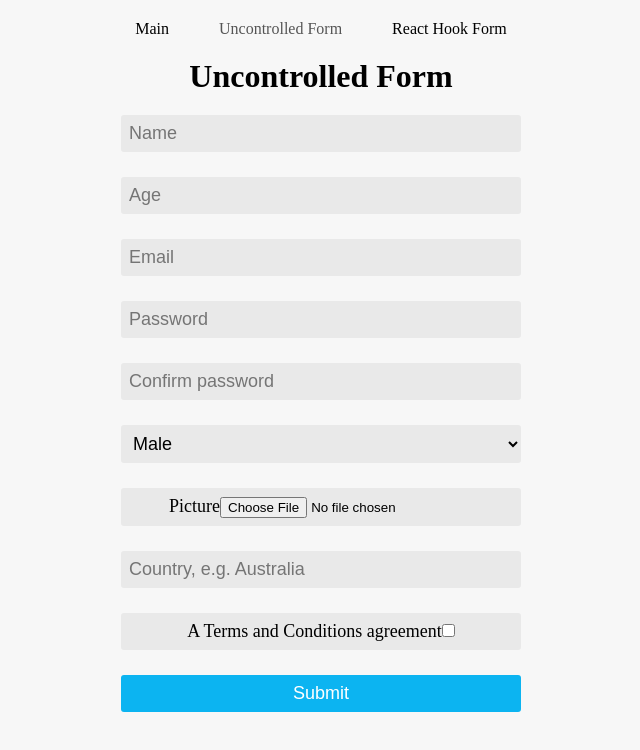
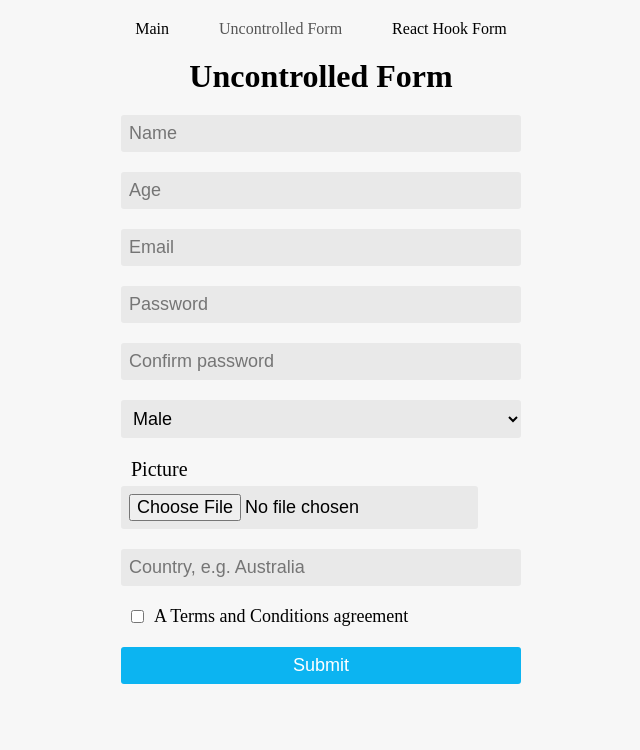
Before and after one commit to IlyaKhokhanov/rss-react, a React (Vite) app: page /uncontrolled in a window 1280 px wide. Shown: the top 750 px of the page, without its empty margins (319-959 px from the left). Built offline with nearby package versions, Linux system fonts and the light colour scheme.

Commit message:
feat: add some styles

```diff
--- a/src/components/Forms/Form.module.scss
+++ b/src/components/Forms/Form.module.scss
@@ -13,20 +13,50 @@
 .form {
   width: 400px;
   display: flex;
-  // align-items: center;
   justify-content: center;
   flex-direction: column;
-  gap: 25px;
 }
 
 .input {
-  // width: 350px;
   padding: 8px 8px;
+  margin-bottom: 20px;
   font-size: 18px;
   border: none;
   outline: none;
   border-radius: 3px;
   background: #e9e9e9;
+}
+
+.picture {
+  display: flex;
+  align-items: flex-start;
+  flex-direction: column;
+}
+
+.countries {
+  margin-top: 5px;
+  margin-bottom: 20px;
+  max-height: 200px;
+  overflow: auto;
+}
+
+.country {
+  padding: 5px;
+  border-bottom: 1px solid #ccc;
+  cursor: pointer;
+
+  &:hover {
+    opacity: 0.7;
+  }
+}
+
+.terms {
+  margin-bottom: 20px;
+  margin-left: 10px;
+  display: flex;
+  align-items: center;
+  gap: 10px;
+  font-size: 18px;
 }
 
 .button {
--- a/src/components/Forms/UncontrolledForm.tsx
+++ b/src/components/Forms/UncontrolledForm.tsx
@@ -19,6 +19,8 @@ function UncontrolledForm() {
 
   const dispatch = useAppDispatch();
   const { countries } = useAppSelector((state) => state.application);
+
+  function submitHandler() {}
 
   async function handlePicture(
     e: ChangeEvent<HTMLInputElement>,
@@ -51,7 +53,7 @@ function UncontrolledForm() {
   return (
     <div className={styles.container}>
       <h1 className={styles.header}>Uncontrolled Form</h1>
-      <form className={styles.form}>
+      <form className={styles.form} onSubmit={submitHandler}>
         <input
           className={styles.input}
           type="text"
@@ -97,10 +99,15 @@ function UncontrolledForm() {
           <option value="Female">Female</option>
         </select>
 
-        <div className={styles.input}>
-          <label htmlFor="picture">Picture</label>
+        <div className={styles.picture}>
+          <label
+            htmlFor="picture"
+            style={{ fontSize: 20, marginLeft: 10, marginBottom: 5 }}
+          >
+            Picture
+          </label>
           <input
-            className={styles.file}
+            className={styles.input}
             type="file"
             name="picture"
             ref={pictureRef}
@@ -111,6 +118,7 @@ function UncontrolledForm() {
 
         <input
           className={styles.input}
+          style={{ marginBottom: countriesList.length ? 5 : 20 }}
           type="text"
           placeholder="Country, e.g. Australia"
           name="country"
@@ -123,7 +131,7 @@ function UncontrolledForm() {
             {countriesList.map((country) => {
               return (
                 <p
-                  className={styles.input}
+                  className={styles.country}
                   key={country}
                   onClick={(e) => {
                     if (e.target instanceof HTMLElement && e.target.textContent)
@@ -137,9 +145,9 @@ function UncontrolledForm() {
           </div>
         )}
 
-        <div className={styles.input}>
+        <div className={styles.terms}>
+          <input type="checkbox" name="terms" ref={termsRef} id="terms" />
           <label htmlFor="terms">A Terms and Conditions agreement</label>
-          <input type="checkbox" name="terms" ref={termsRef} id="terms" />
         </div>
 
         <button type="submit" className={styles.button}>
--- a/src/redux/slices/application.ts
+++ b/src/redux/slices/application.ts
@@ -17,6 +17,7 @@ interface IState {
   hookList: Item[];
   refList: Item[];
   base64: string;
+  lastItem: '';
 }
 
 const initialState: IState = {
@@ -24,6 +25,7 @@ const initialState: IState = {
   hookList: [],
   refList: [],
   base64: '',
+  lastItem: '',
 };
 
 const catalogSlice = createSlice({
@@ -39,9 +41,13 @@ const catalogSlice = createSlice({
     setBase64: (state, action) => {
       state.base64 = action.payload;
     },
+    setLastItem: (state, action) => {
+      state.lastItem = action.payload;
+    },
   },
 });
 
-export const { setHookList, setRefList, setBase64 } = catalogSlice.actions;
+export const { setHookList, setRefList, setBase64, setLastItem } =
+  catalogSlice.actions;
 
 export default catalogSlice.reducer;
```
